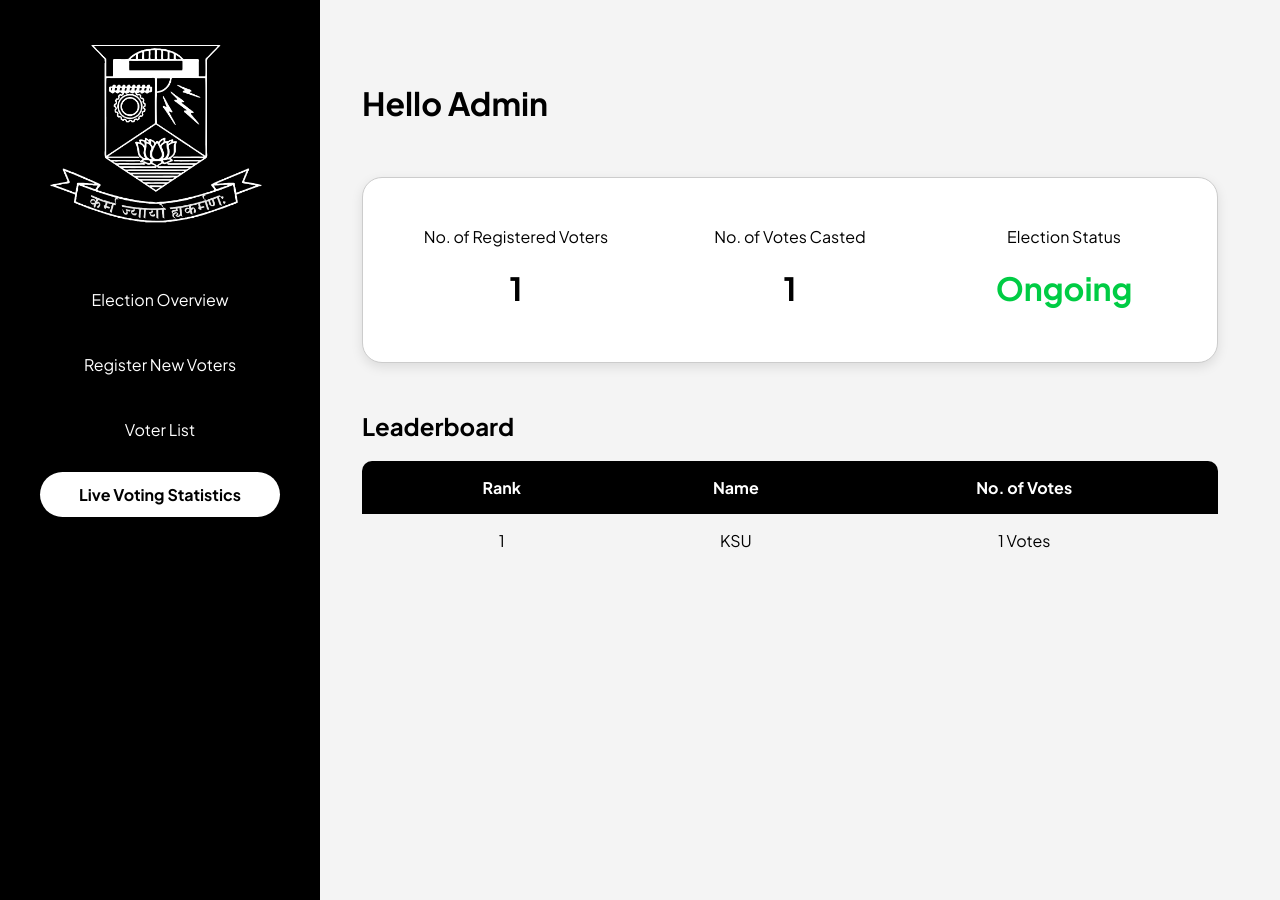
After one commit to harshhmallow/Smart-Voting-System, a Django app: page /live-voting-stats/ in a window 1280 px wide. The commit adds this page. Run offline with Django 5.2, Linux system fonts and the light colour scheme; a user stored in the database is signed in; tables that the repository leaves empty hold one stand-in row (values such as "Sample post").

Commit message:
dasboard complete

```diff
--- a/voting_app/static/styles.css
+++ b/voting_app/static/styles.css
@@ -47,6 +47,10 @@ body {
     background: white;
     color: black;
     font-weight: bold;
+}
+a {
+    text-decoration: none;
+    color: inherit; /* optional: makes link text inherit color from parent */
 }
 
 /* Content */
--- /dev/null
+++ b/voting_app/templates/live_voting_statistics.html
@@ -0,0 +1,70 @@
+<!DOCTYPE html>
+<html lang="en">
+<head>
+    {% load static %}
+    <meta charset="UTF-8">
+    <meta name="viewport" content="width=device-width, initial-scale=1.0">
+    <title>Live Voting Statistics</title>
+    <link rel="stylesheet" href="{% static 'styles.css' %}">
+    <link href="https://fonts.googleapis.com/css2?family=Plus+Jakarta+Sans:wght@400;600;700&display=swap" rel="stylesheet">
+</head>
+<body>
+    <div class="sidebar">
+        <img src="{% static 'images/cet-logo.png' %}" alt="College Logo">
+        <a href="{% url 'admin_dashboard' %}" class="menu-item">Election Overview</a>
+        <a href="{% url 'register_page' %}" class="menu-item">Register New Voters</a>
+        <a href="{% url 'voter_list' %}" class="menu-item">Voter List</a>
+        <a href="{% url 'live_voting_statistics' %}" class="menu-item selected">Live Voting Statistics</a>
+    </div>
+
+    <!-- Main content -->
+    <div class="content">
+        <main style="flex: 1; padding: 2rem;">
+            <div style="display: flex; justify-content: space-between;">
+                <h1>Hello Admin</h1>
+            </div>
+
+            <!-- Stats Panel -->
+            <div style="border: 1px solid #ccc; border-radius: 20px; padding: 2rem; display: flex; gap: 2rem; margin-top: 2rem; box-shadow: 0 4px 12px rgba(0, 0, 0, 0.1); background: white;">
+                <div style="flex: 1; text-align: center;">
+                    <p>No. of Registered Voters</p>
+                    <h1>{{ voters_count }}</h1>
+                </div>
+                <div style="flex: 1; text-align: center;">
+                    <p>No. of Votes Casted</p>
+                    <h1>{{ votes_count }}</h1>
+                </div>
+                <div style="flex: 1; text-align: center;">
+                    <p>Election Status</p>
+                    <h1
+                        style="color: {% if election_status == 'Ongoing' %}#00cc44{% else %}#cc0000{% endif %};"
+                    >
+                        {{ election_status }}
+                    </h1>
+                </div>
+            </div>
+
+            <!-- Leaderboard -->
+            <h2 style="margin-top: 3rem;">Leaderboard</h2>
+            <table style="width: 100%; border-collapse: collapse; margin-top: 1rem;">
+                <thead>
+                    <tr style="background: black; color: white;">
+                        <th style="padding: 1rem; border-top-left-radius: 10px;">Rank</th>
+                        <th>Name</th>
+                        <th style="border-top-right-radius: 10px;">No. of Votes</th>
+                    </tr>
+                </thead>
+                <tbody>
+                    {% for entry in leaderboard %}
+                    <tr style="text-align: center;">
+                        <td style="padding: 1rem;">{{ forloop.counter }}</td>
+                        <td>{{ entry.candidate }}</td>
+                        <td>{{ entry.vote_count }} Votes</td>
+                    </tr>
+                    {% endfor %}
+                </tbody>
+            </table>
+        </main>
+    </div>
+</body>
+</html>
--- a/voting_app/urls.py
+++ b/voting_app/urls.py
@@ -13,4 +13,7 @@ urlpatterns = [
     path('verify_voter/', views.verify_voter, name='verify_voter'),  # Endpoint for face verification
     path('api/get_vote_counts/', views.get_vote_counts, name='get_vote_counts'),  # Add trailing slash
     # Add any new endpoints here as needed
+    path('live-voting-stats/', views.live_voting_statistics, name='live_voting_statistics'),
+    path('voter-list/', views.voter_list, name='voter_list'),
+
 ]
--- a/voting_app/views.py
+++ b/voting_app/views.py
@@ -212,10 +212,11 @@ def admin_dashboard(request):
 def live_voting_statistics(request):
     voters_count = Voter.objects.count()
     votes_count = Vote.objects.count()
-    election_status = "Ongoing" if votes_count < voters_count else "Completed"
+    election_status = "Ongoing"  # Replace with actual logic if you have it
 
-    leaderboard_data = (
-        Vote.objects.values('candidate')
+    leaderboard = (
+        Vote.objects
+        .values('candidate')
         .annotate(vote_count=Count('candidate'))
         .order_by('-vote_count')
     )
@@ -224,10 +225,20 @@ def live_voting_statistics(request):
         'voters_count': voters_count,
         'votes_count': votes_count,
         'election_status': election_status,
-        'leaderboard': leaderboard_data,
+        'leaderboard': leaderboard,
     }
 
     return render(request, 'live_voting_statistics.html', context)
+
+@staff_member_required
+def voter_list(request):
+    voters = Voter.objects.all()
+    context = {
+        'voters': voters,
+    }
+    return render(request, 'voter_list.html', context)
+
+
 
 @csrf_exempt
 def vote(request):
```
Also changed, not shown: voting_app/templates/admin_dashboard.html (+5 -5 lines), voting_app/templates/voter_list.html (added, +49 -0 lines).
